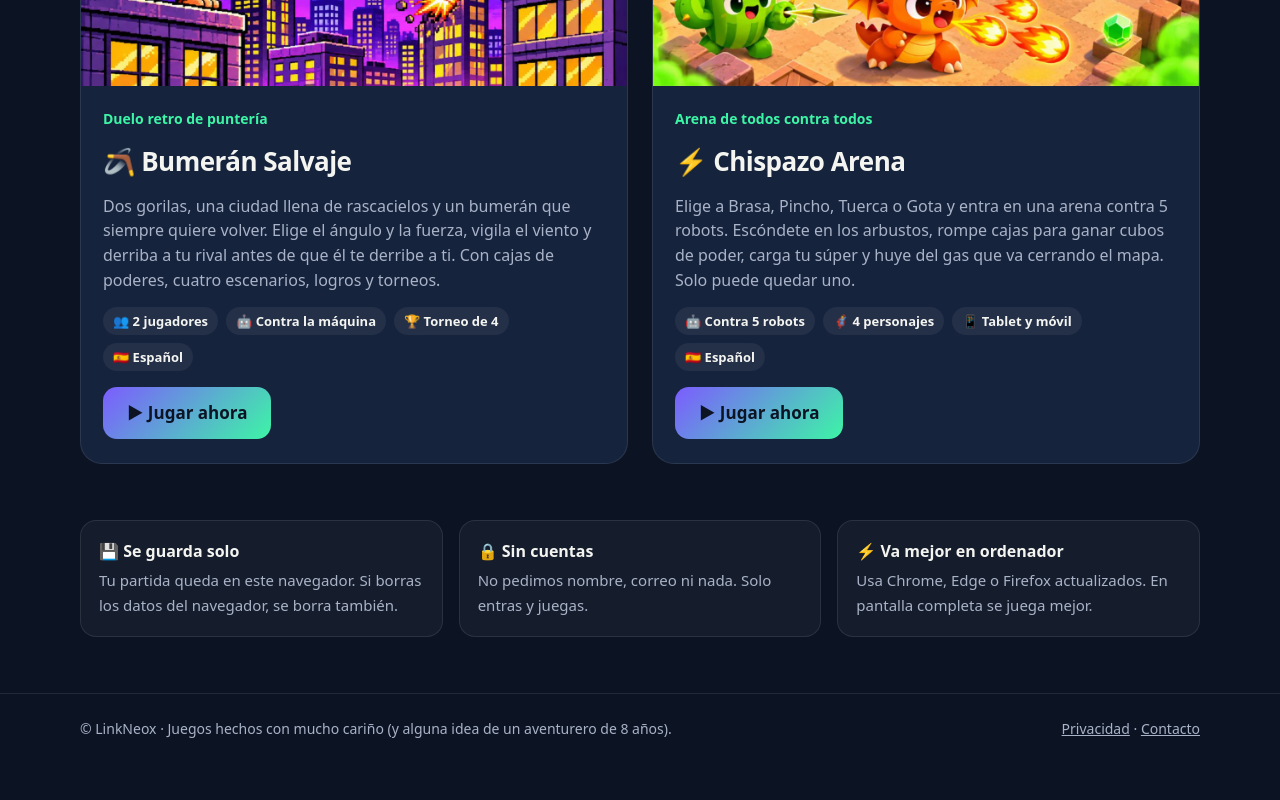
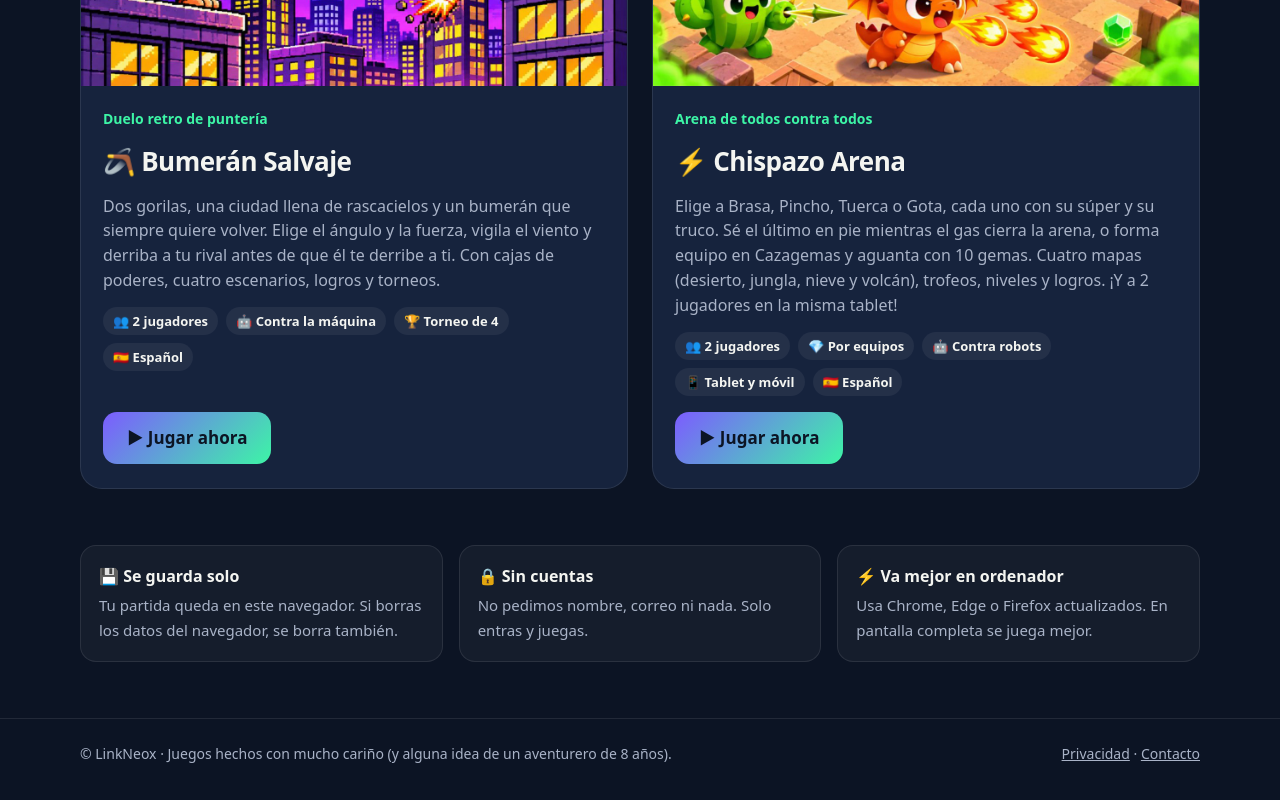
Before and after one commit to granadosalasdavid-jpg/linkneox, a plain HTML site: page gaming/index.html in a window 1280 px wide. Shown: the part 1239-2039 px from the top of the page. Before the commit the page ends 2015 px from the top, so only its background shows below. Drawn offline with Linux system fonts and the light colour scheme.

Commit message:
Games page: update Chispazo Arena card

```diff
--- a/gaming/index.html
+++ b/gaming/index.html
@@ -160,9 +160,9 @@
         <div class="body">
           <span class="kind">Arena de todos contra todos</span>
           <h2>⚡ Chispazo Arena</h2>
-          <p>Elige a Brasa, Pincho, Tuerca o Gota y entra en una arena contra 5 robots. Escóndete en los arbustos, rompe cajas para ganar cubos de poder, carga tu súper y huye del gas que va cerrando el mapa. Solo puede quedar uno.</p>
+          <p>Elige a Brasa, Pincho, Tuerca o Gota, cada uno con su súper y su truco. Sé el último en pie mientras el gas cierra la arena, o forma equipo en Cazagemas y aguanta con 10 gemas. Cuatro mapas (desierto, jungla, nieve y volcán), trofeos, niveles y logros. ¡Y a 2 jugadores en la misma tablet!</p>
           <ul class="chips">
-            <li>🤖 Contra 5 robots</li><li>🦸 4 personajes</li><li>📱 Tablet y móvil</li><li>🇪🇸 Español</li>
+            <li>👥 2 jugadores</li><li>💎 Por equipos</li><li>🤖 Contra robots</li><li>📱 Tablet y móvil</li><li>🇪🇸 Español</li>
           </ul>
           <a class="play" href="chispazo-arena/">▶ Jugar ahora</a>
         </div>
```
